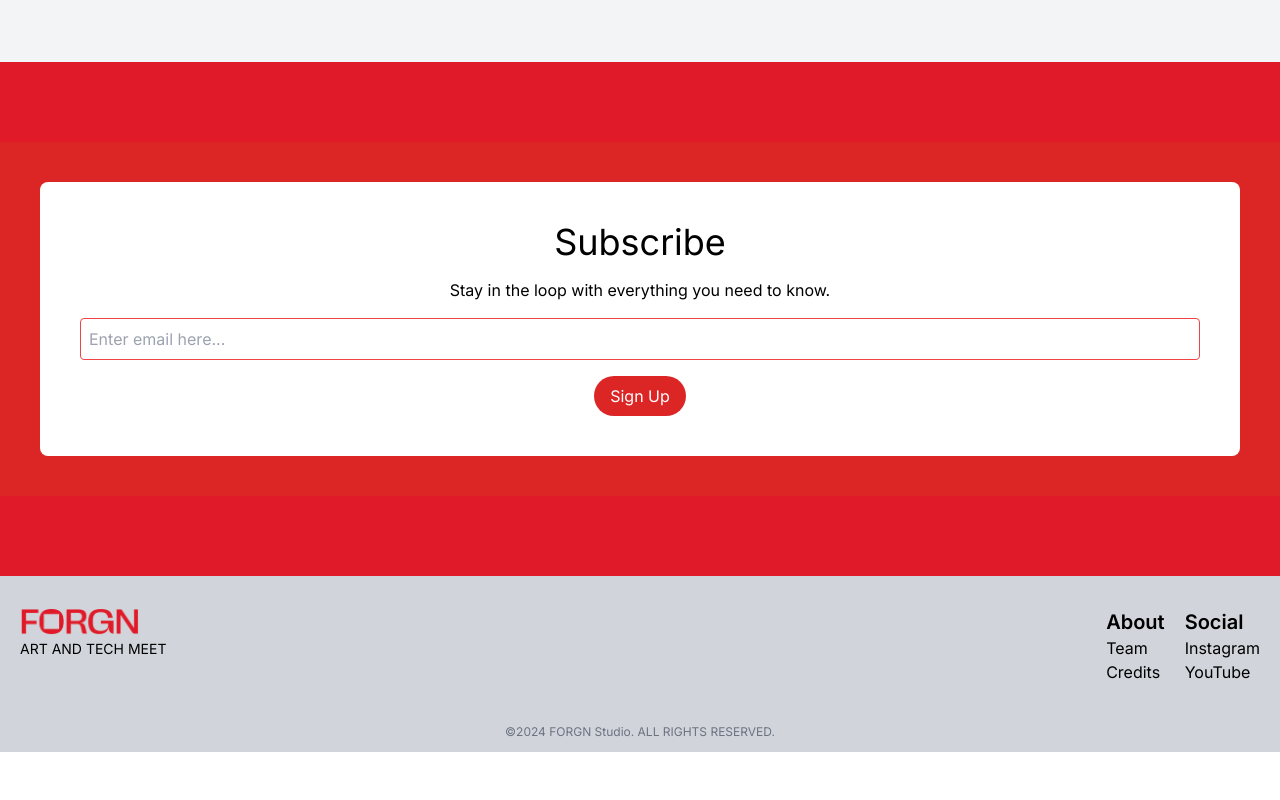
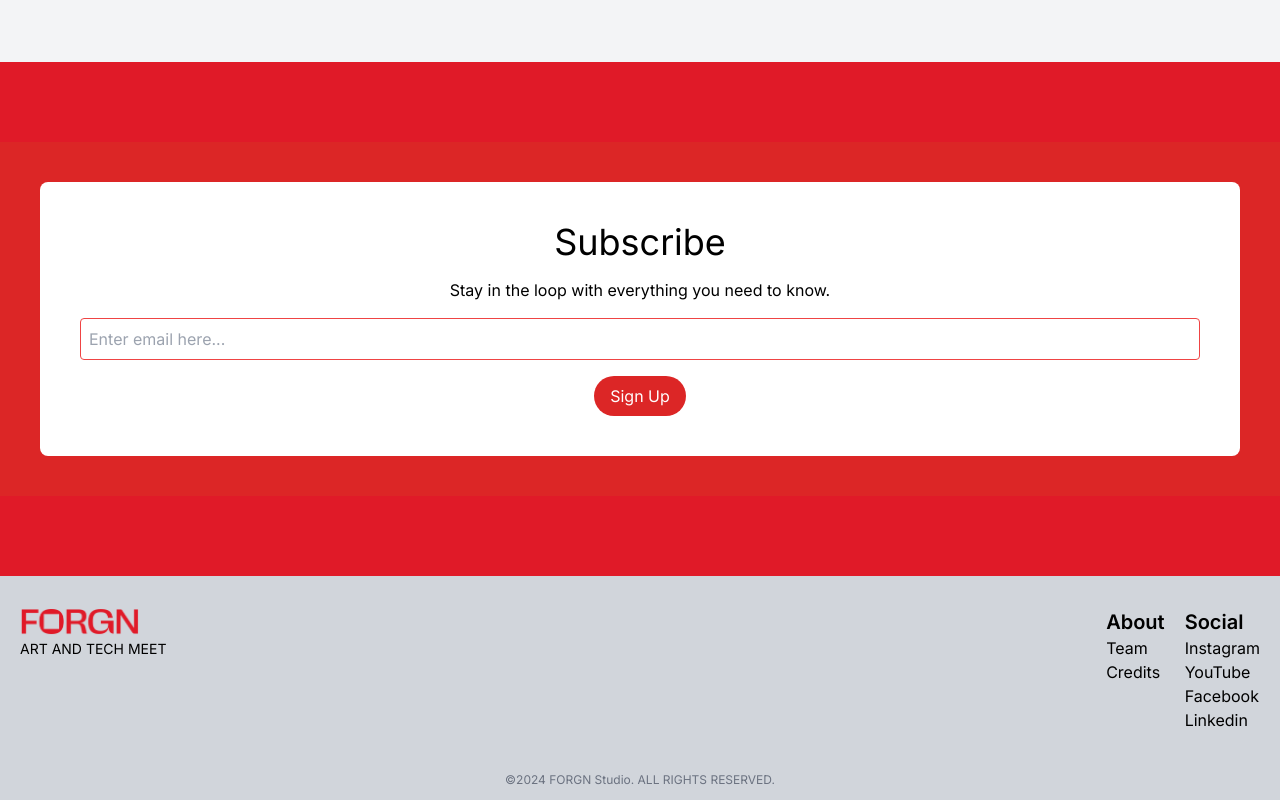
Before and after one commit to giorgio-villani/forgn, a Next.js app: page / in a window 1280 px wide. Shown: the part 2303-3103 px from the top of the page. Before the commit the page ends 3055 px from the top, so only its background shows below. Built offline with nearby package versions, Linux system fonts and the light colour scheme.

Commit message:
updated links and updated titles

```diff
--- a/src/app/workshops/layout.tsx
+++ b/src/app/workshops/layout.tsx
@@ -1,7 +1,7 @@
 import type { Metadata } from 'next'
 
 export const metadata: Metadata = {
-  title: 'Forgn Studio Workshops: Explore Art & Technology Classes',
+  title: 'Workshops | Forgn Studio',
   description:
     'Discover a range of workshops at Forgn Studio. Learn from experts in art and technology with hands-on classes designed for all skill levels.',
   openGraph: {
--- a/src/components/Footer.tsx
+++ b/src/components/Footer.tsx
@@ -55,6 +55,24 @@ const Footer: React.FC = () => {
                   YouTube
                 </a>
               </li>
+              <li>
+                {' '}
+                <a
+                  href="https://www.facebook.com/profile.php?id=61568193777555"
+                  className="hover:underline"
+                >
+                  Facebook
+                </a>
+              </li>
+              <li>
+                {' '}
+                <a
+                  href="https://www.linkedin.com/company/forgn-studio"
+                  className="hover:underline"
+                >
+                  Linkedin
+                </a>
+              </li>
             </ul>
           </div>
         </div>
```
